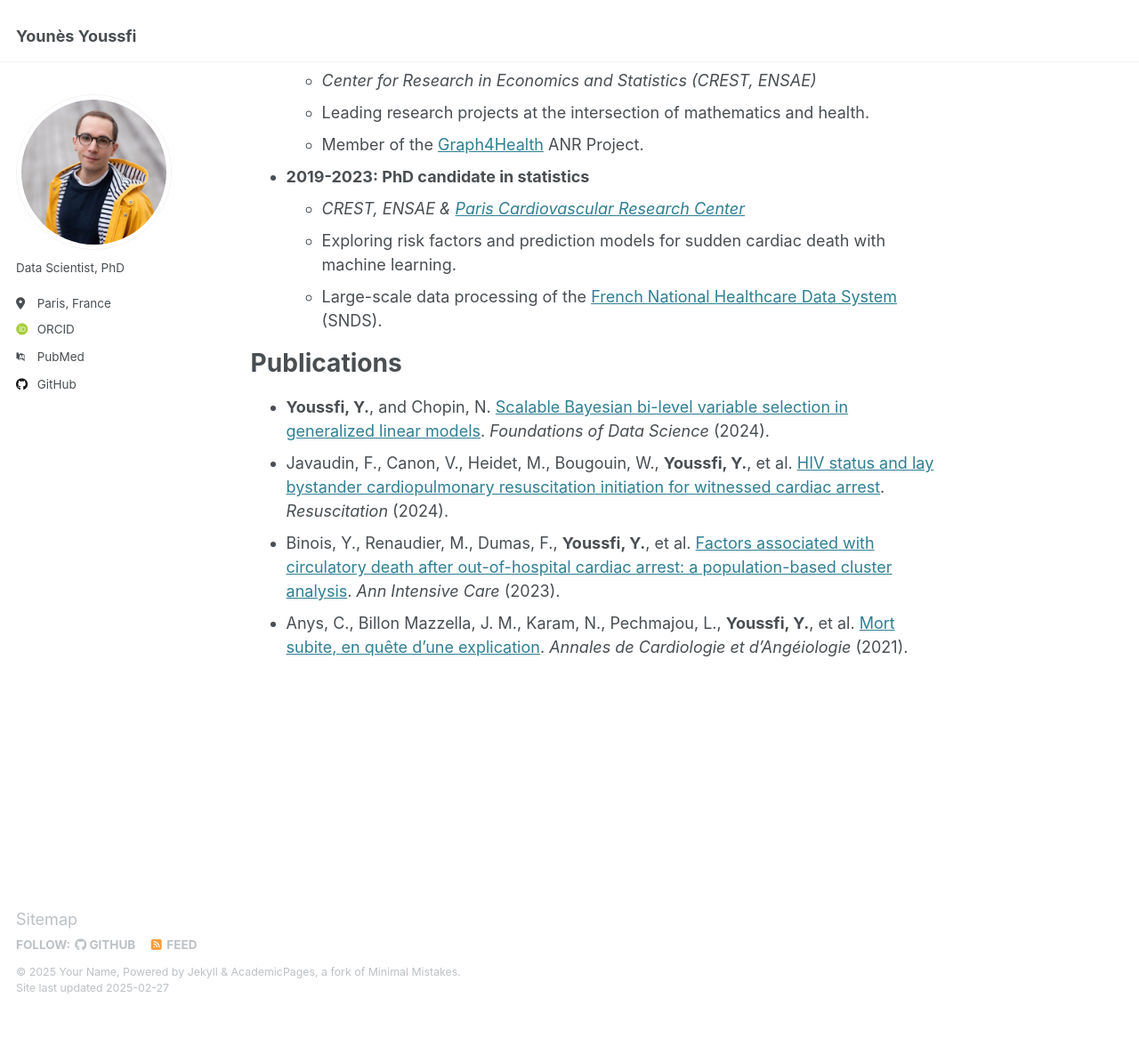
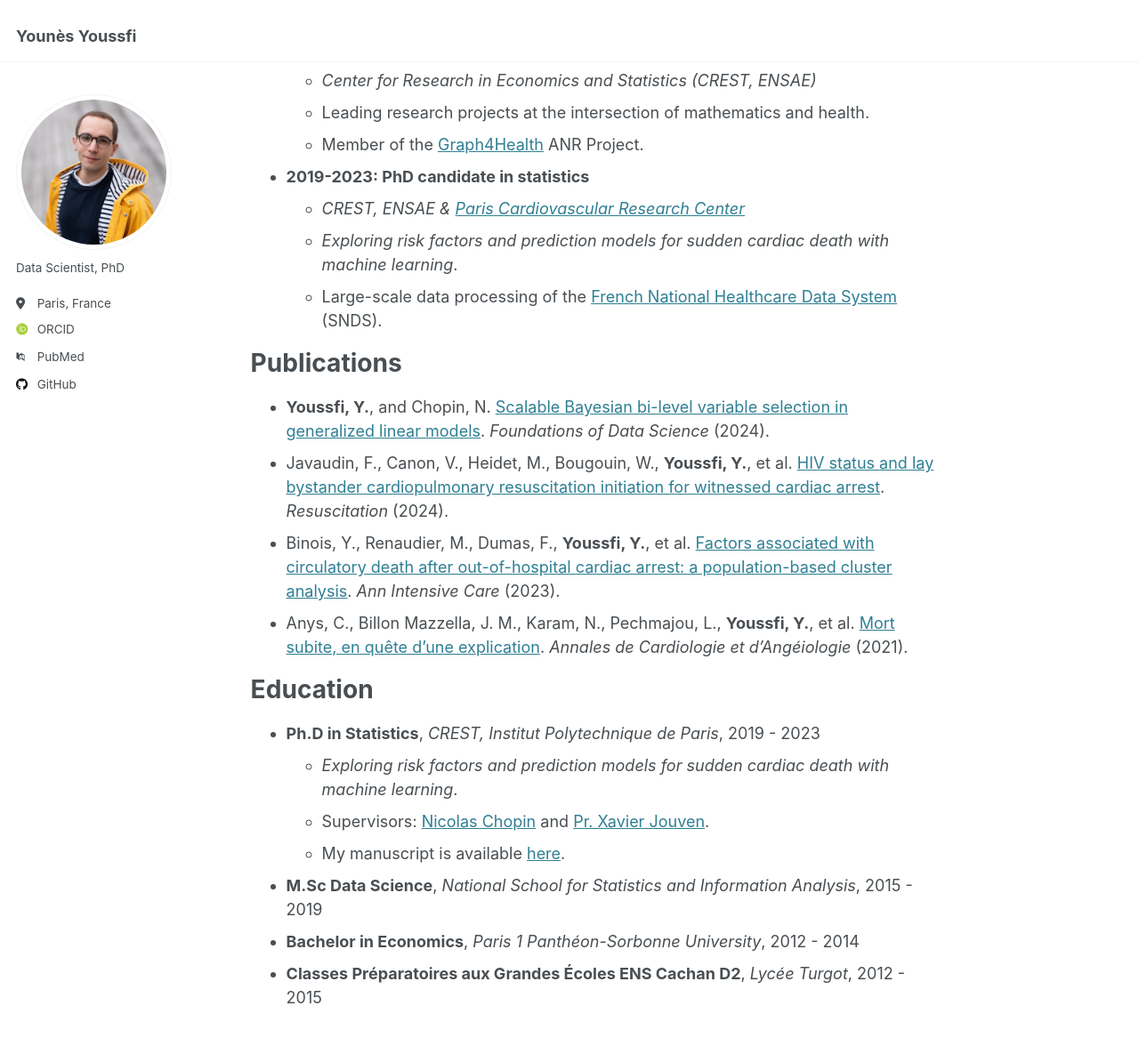
Before and after one commit to youyoussfi/youyoussfi.github.io, a Jekyll site: the page built from _pages/about.md, in a window 1280 px wide and 1400 px high, scrolled down 670 px. Shown: the top 1167 px of the window at 89% size. Built offline with Jekyll 4.4.1, drawn with Linux system fonts in a browser that asks for light colours; some web fonts are replaced; before the commit the page ends 1809 px from its top, so only the background shows below that.

Commit message:
Update about.md

```diff
--- a/_pages/about.md
+++ b/_pages/about.md
@@ -27,7 +27,7 @@ Work experience
 
 * **2019-2023: PhD candidate in statistics**
   * *CREST, ENSAE & [Paris Cardiovascular Research Center](https://parcc.inserm.fr/)*
-  * Exploring risk factors and prediction models for sudden cardiac death with machine learning.
+  * *Exploring risk factors and prediction models for sudden cardiac death with machine learning*.
   * Large-scale data processing of the [French National Healthcare Data System](https://www.health-data-hub.fr/snds) (SNDS).
 
 Publications
@@ -36,3 +36,13 @@ Publications
 - Javaudin, F., Canon, V., Heidet, M., Bougouin, W., **Youssfi, Y.**, et al. [HIV status and lay bystander cardiopulmonary resuscitation initiation for witnessed cardiac arrest](https://www.resuscitationjournal.com/article/S0300-9572(24)00162-X/fulltext). *Resuscitation* (2024).
 - Binois, Y., Renaudier, M., Dumas, F., **Youssfi, Y.**, et al. [Factors associated with circulatory death after out-of-hospital cardiac arrest: a population-based cluster analysis](https://annalsofintensivecare.springeropen.com/articles/10.1186/s13613-023-01143-8). *Ann Intensive Care* (2023).
 - Anys, C., Billon Mazzella, J. M., Karam, N., Pechmajou, L., **Youssfi, Y.**, et al. [Mort subite, en quête d’une explication](https://www.em-consulte.com/article/1447689/article/mort-subite-en-quete-d-une-explication). *Annales de Cardiologie et d'Angéiologie* (2021).
+
+Education
+======
+* **Ph.D in Statistics**,  *CREST, Institut Polytechnique de Paris*, 2019 - 2023
+  * *Exploring risk factors and prediction models for sudden cardiac death with machine learning*.
+  * Supervisors: [Nicolas Chopin](https://nchopin.github.io/) and [Pr. Xavier Jouven](https://parcc.inserm.fr/index.php/04-cv-xavier-jouven/).
+  * My manuscript is available [here](https://theses.hal.science/tel-04231416v1/file/122248_YOUSSFI_2023_archivage.pdf).
+* **M.Sc Data Science**,  *National School for Statistics and Information Analysis*, 2015 - 2019
+* **Bachelor in Economics**,  *Paris 1 Panthéon-Sorbonne University*, 2012 - 2014
+* **Classes Préparatoires aux Grandes Écoles ENS Cachan D2**, *Lycée Turgot*, 2012 - 2015
```
